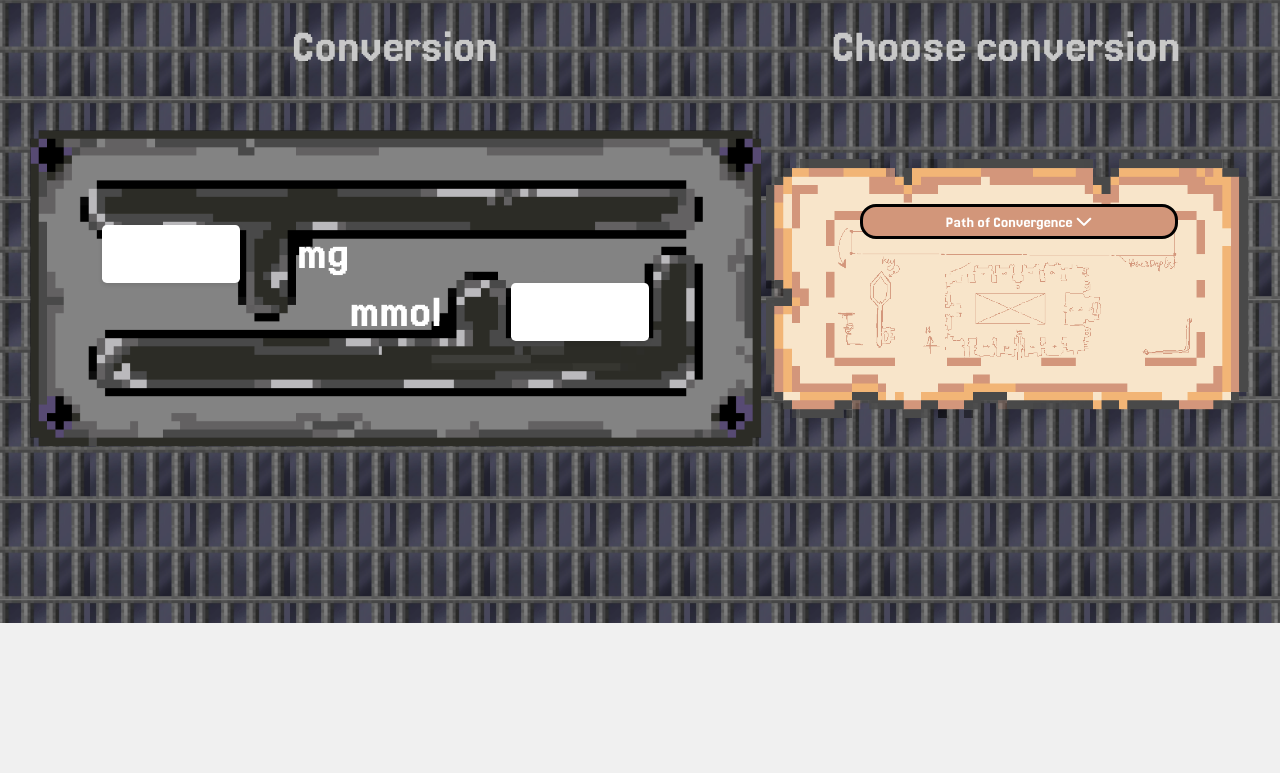
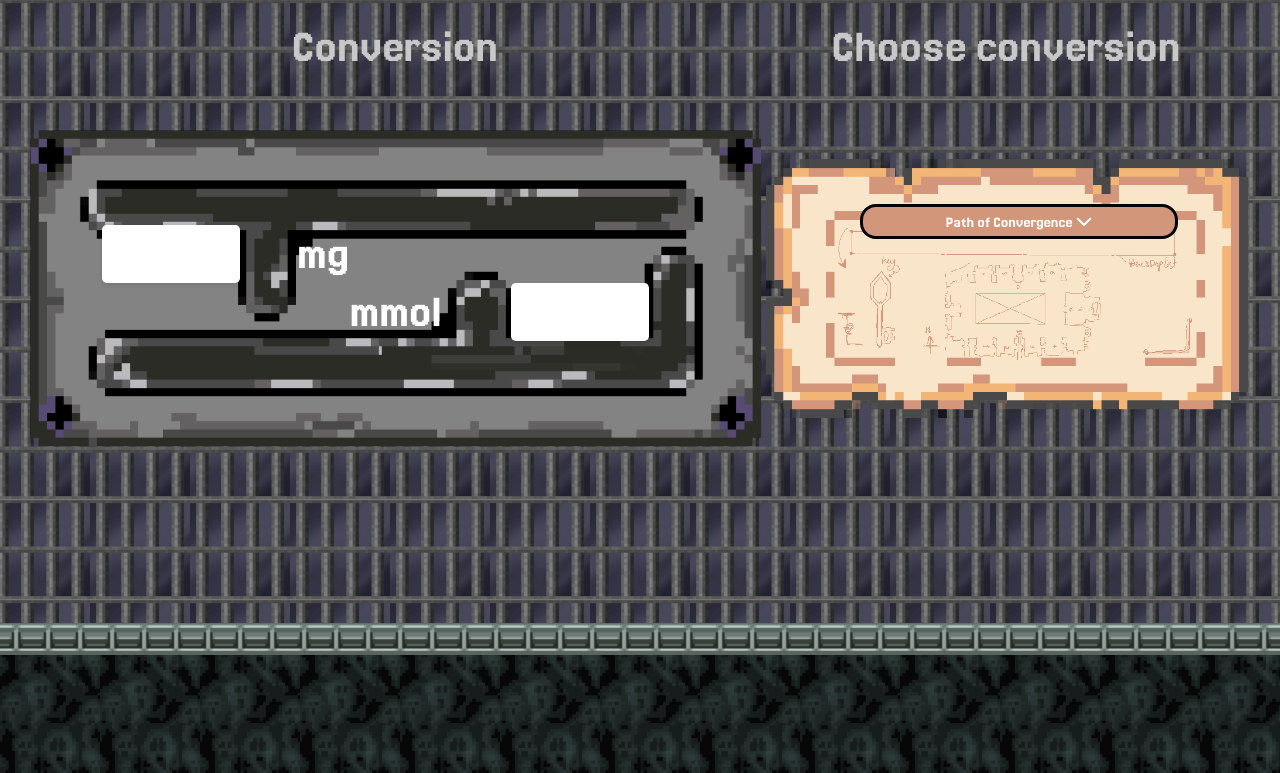
Before and after one commit to TisTis0004/Dr_Wizard, a plain HTML site: page index.html in a window 1280 px wide. Shown: the part 2979-3752 px from the top of the page. Before the commit the page ends 3602 px from the top, so only its background shows below. Drawn offline with nearby package versions, Linux system fonts and the light colour scheme.

Commit message:
Initial footer base

```diff
--- a/index.html
+++ b/index.html
@@ -872,5 +872,7 @@
         </div>
       </div>
     </div>
+    <div class="separator-conversion"></div>
+    <footer></footer>
   </body>
 </html>
--- a/style_footer.css
+++ b/style_footer.css
@@ -0,0 +1,15 @@
+.separator-conversion {
+  position: absolute;
+  width: 100%;
+  height: 2em;
+  background: url("Assets/images/stairs.png");
+  background-repeat: repeat-x;
+  background-size: contain;
+  background-position: center;
+  background-attachment: scroll;
+}
+footer {
+  height: 150px;
+  background: url("Assets/images/ghosts.png");
+  background-size: 100px 100px;
+}
```
Also changed, not shown: Assets/images/ghosts.png (added).
